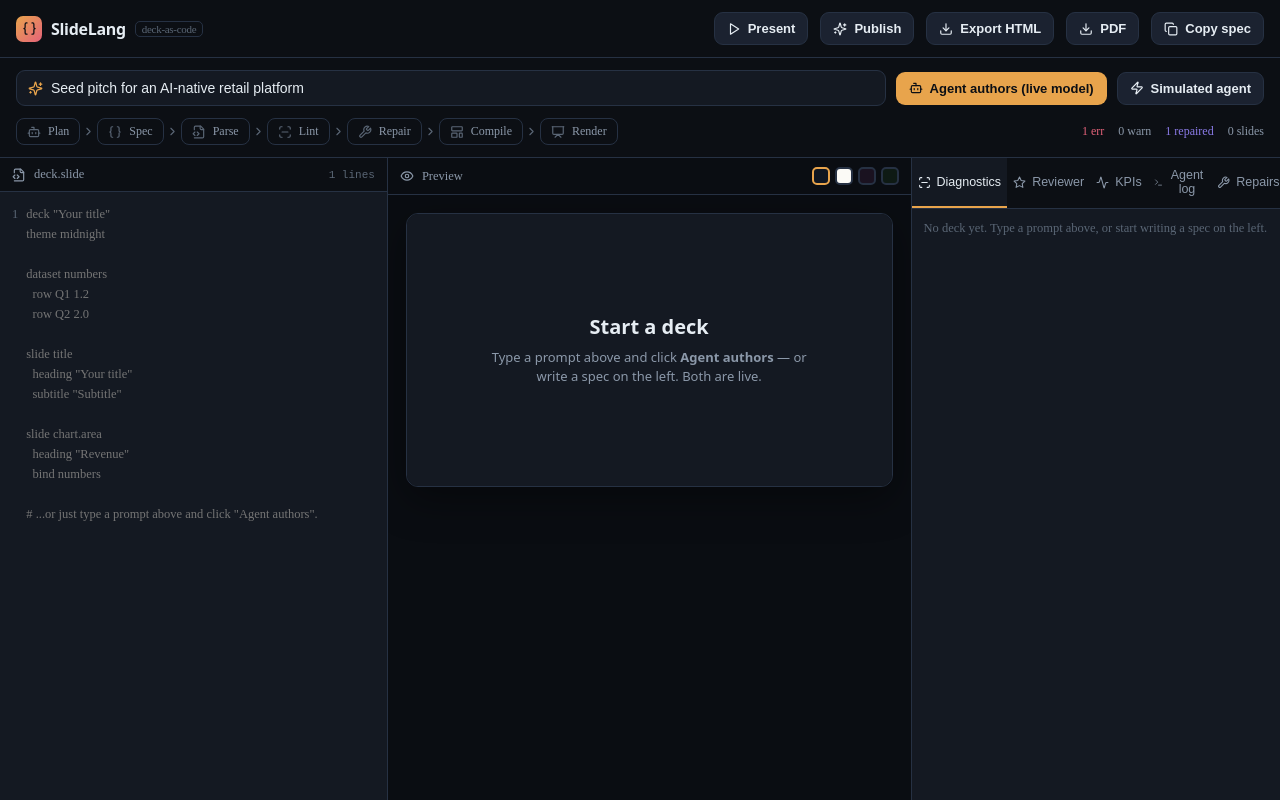
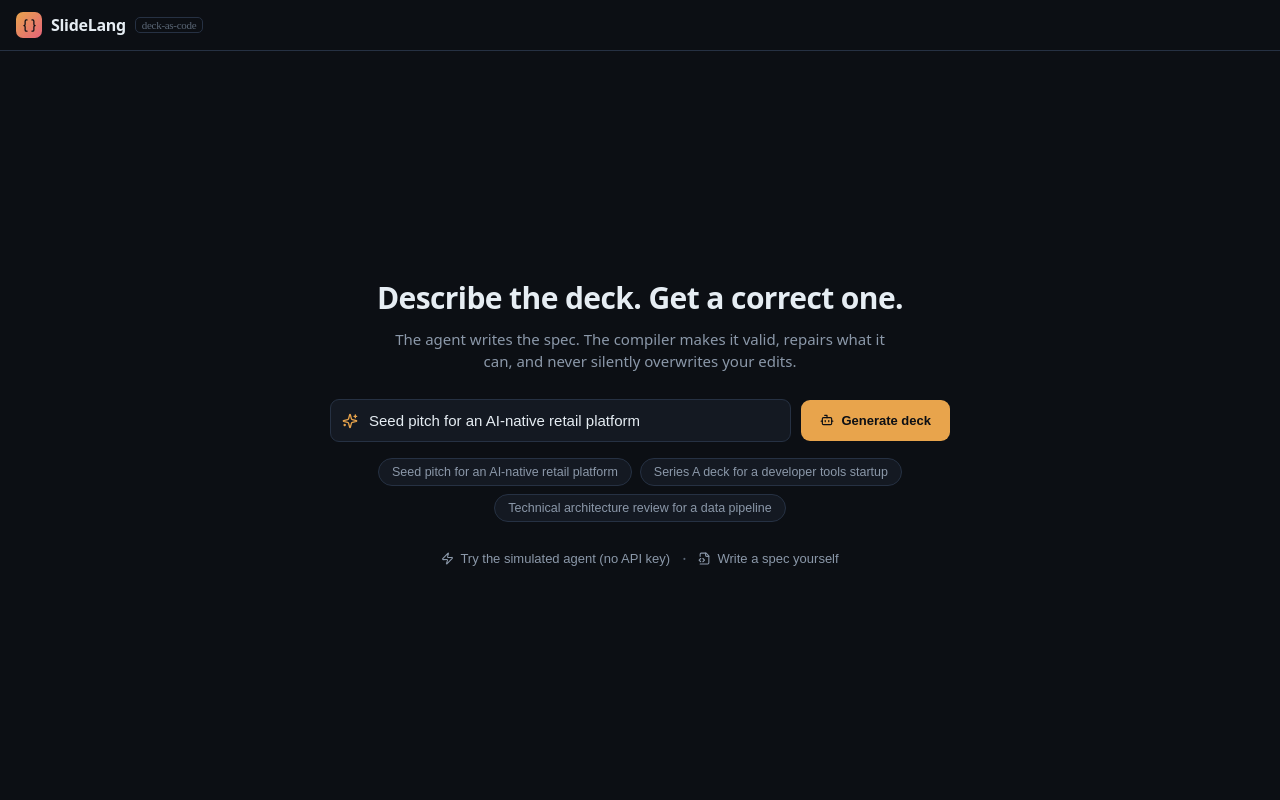
Before and after one commit to ShamaVox/aifund-slidelang, a React (Vite) app in the folder slidelang/: page / in a window 1280 px wide. Built offline with nearby package versions, Linux system fonts and the light colour scheme.

Commit message:
making UI/UX simple

```diff
--- a/slidelang/src/App.jsx
+++ b/slidelang/src/App.jsx
@@ -77,6 +77,10 @@ export default function App() {
   const [metrics, setMetrics] = useState(null);
   const [imageAssets, setImageAssets] = useState({}); // assetId -> data_url (session cache)
   const [imgBusy, setImgBusy] = useState(false);
+  // presentation-only UI state (no effect on the compiler/merge logic)
+  const [showEditor, setShowEditor] = useState(false); // user chose "write a spec myself" from the empty state
+  const [pipeExpanded, setPipeExpanded] = useState(false); // full 7-stage pipeline vs. collapsed status pill
+  const [exportOpen, setExportOpen] = useState(false); // export dropdown menu
 
   const built = useMemo(() => build(src, { plugins: DEFAULT_PLUGINS }), [src]);
   const isEmpty = !src.trim();
@@ -231,6 +235,26 @@ export default function App() {
 
   const lineCount = src.split("\n").length;
 
+  // Progressive disclosure: the empty state shows only the prompt.
+  // The full workspace (pipeline, panes, tabs, export) appears once there's a deck,
+  // the user opts into hand-writing a spec, or a generation is in flight.
+  const authoring = !isEmpty || !!baseAst || showEditor || running;
+  const hasDeck = slides.length > 0;
+  const showStages = pipeExpanded || running; // auto-expand the pipeline while the agent works
+  const pillTone = running ? "run" : errors.length ? "warn" : "ok";
+  const pillLabel = running
+    ? "Agent working…"
+    : errors.length
+      ? `${errors.length} error${errors.length > 1 ? "s" : ""}${repairs.length ? ` · ${repairs.length} auto-repaired` : ""}`
+      : `Ready · ${slides.length} slide${slides.length === 1 ? "" : "s"}`;
+  const EXAMPLES = [
+    "Seed pitch for an AI-native retail platform",
+    "Series A deck for a developer tools startup",
+    "Technical architecture review for a data pipeline",
+  ];
+
+  // ---- Empty state: one prompt, one action. Everything else stays hidden. ----
+  if (!authoring) {
     return (
       <div className="app">
         <header>
@@ -239,11 +263,68 @@ export default function App() {
             <b>SlideLang</b><span className="tag">deck-as-code</span>
           </div>
           <div className="spacer" />
-        <button className="btn" onClick={() => setPresent(true)}><Play size={14} /> Present</button>
+        </header>
+        <div className="hero">
+          <div className="hero-inner">
+            <h1>Describe the deck. Get a correct one.</h1>
+            <p>The agent writes the spec. The compiler makes it valid, repairs what it can, and never silently overwrites your edits.</p>
+            <div className="hero-input">
+              <div className="inputwrap">
+                <Sparkles size={16} color={C.amber} className="ic" />
+                <input
+                  autoFocus
+                  value={prompt}
+                  onChange={(e) => setPrompt(e.target.value)}
+                  onKeyDown={(e) => { if (e.key === "Enter" && prompt.trim()) generate(true); }}
+                  placeholder="Describe the deck you want…"
+                />
+              </div>
+              <button className="btn primary" disabled={running || !prompt.trim()} onClick={() => generate(true)}>
+                {running ? <RefreshCw size={14} className="spin" /> : <Bot size={14} />} Generate deck
+              </button>
+            </div>
+            <div className="chips-row">
+              {EXAMPLES.map((ex) => (
+                <button key={ex} className="chip-ex" onClick={() => { setPrompt(ex); generate(true); }}>{ex}</button>
+              ))}
+            </div>
+            <div className="hero-alt">
+              <button className="link-btn" onClick={() => generate(false)}><Zap size={13} /> Try the simulated agent (no API key)</button>
+              <span className="dot">·</span>
+              <button className="link-btn" onClick={() => setShowEditor(true)}><FileCode2 size={13} /> Write a spec yourself</button>
+            </div>
+          </div>
+        </div>
+      </div>
+    );
+  }
+
+  return (
+    <div className="app">
+      <header>
+        <div className="brand">
+          <div className="logo"><Braces size={15} color="#0C0F14" /></div>
+          <b>SlideLang</b><span className="tag">deck-as-code</span>
+        </div>
+        <div className="spacer" />
+        {hasDeck && (
+          <>
+            <button className="btn primary" onClick={() => setPresent(true)}><Play size={14} /> Present</button>
             <button className="btn" onClick={publish}><Sparkles size={14} /> Publish</button>
-        <button className="btn" onClick={downloadHTML}><Download size={14} /> Export HTML</button>
-        <button className="btn" onClick={() => { window.print(); }}><Download size={14} /> PDF</button>
-        <button className="btn" onClick={() => { navigator.clipboard?.writeText(src); flash("Spec copied"); }}><Copy size={14} /> Copy spec</button>
+            <div className="exportmenu">
+              <button className="btn" onClick={() => setExportOpen((v) => !v)}>
+                <Download size={14} /> Export <ChevronRight size={12} style={{ transform: exportOpen ? "rotate(90deg)" : "rotate(90deg)" }} />
+              </button>
+              {exportOpen && (
+                <div className="menu" onMouseLeave={() => setExportOpen(false)}>
+                  <button onClick={() => { downloadHTML(); setExportOpen(false); }}><Download size={13} /> Export HTML</button>
+                  <button onClick={() => { window.print(); setExportOpen(false); }}><Download size={13} /> Print / PDF</button>
+                  <button onClick={() => { navigator.clipboard?.writeText(src); flash("Spec copied"); setExportOpen(false); }}><Copy size={13} /> Copy spec</button>
+                </div>
+              )}
+            </div>
+          </>
+        )}
       </header>
 
       <div className="promptbar">
@@ -258,7 +339,12 @@ export default function App() {
           <button className="btn" disabled={running} onClick={() => generate(false)}><Zap size={14} /> Simulated agent</button>
         </div>
         <div className="pipeline">
-          {STAGES.map((st, i) => {
+          <button className={"statuspill " + pillTone} onClick={() => setPipeExpanded((v) => !v)} title="Show the compile pipeline">
+            {running ? <RefreshCw size={12} className="spin" /> : <span className="dotmark" />}
+            {pillLabel}
+            <ChevronRight size={12} style={{ transform: showStages ? "rotate(90deg)" : "none", opacity: 0.6 }} />
+          </button>
+          {showStages && STAGES.map((st, i) => {
             const on = active[st.id]; const Ic = st.icon;
             return (
               <React.Fragment key={st.id}>
@@ -268,12 +354,14 @@ export default function App() {
             );
           })}
           <div className="spacer" />
+          {showStages && (
             <div className="counts">
               <span style={{ color: errors.length ? C.coral : C.teal }}>{errors.length} err</span>
               <span style={{ color: warnings.length ? C.amber : C.dim }}>{warnings.length} warn</span>
               <span style={{ color: C.violet }}>{repairs.length} repaired</span>
               <span style={{ color: C.dim }}>{slides.length} slides</span>
             </div>
+          )}
         </div>
 
         {baseAst && (
--- a/slidelang/src/styles.css
+++ b/slidelang/src/styles.css
@@ -843,3 +843,196 @@ header {
   max-width: 340px;
   line-height: 1.5
 }
+
+/* ---- Empty-state hero (progressive disclosure) ---- */
+.hero {
+  flex: 1;
+  display: flex;
+  align-items: center;
+  justify-content: center;
+  padding: 24px;
+}
+
+.hero-inner {
+  width: 100%;
+  max-width: 620px;
+  text-align: center;
+}
+
+.hero-inner h1 {
+  font-size: 30px;
+  line-height: 1.15;
+  letter-spacing: -0.02em;
+  margin: 0 0 12px;
+  color: var(--text);
+}
+
+.hero-inner p {
+  font-size: 15px;
+  line-height: 1.5;
+  color: var(--dim);
+  margin: 0 auto 26px;
+  max-width: 520px;
+}
+
+.hero-input {
+  display: flex;
+  gap: 10px;
+  align-items: center;
+}
+
+.hero-input .inputwrap input {
+  padding: 12px 12px 12px 38px;
+  font-size: 15px;
+}
+
+.hero-input .inputwrap .ic {
+  top: 14px;
+}
+
+.hero-input .btn.primary {
+  padding: 12px 18px;
+}
+
+.chips-row {
+  display: flex;
+  flex-wrap: wrap;
+  gap: 8px;
+  justify-content: center;
+  margin-top: 16px;
+}
+
+.chip-ex {
+  background: var(--panel);
+  border: 1px solid var(--line);
+  color: var(--dim);
+  border-radius: 999px;
+  padding: 6px 13px;
+  font-size: 12.5px;
+  cursor: pointer;
+  transition: all .15s;
+}
+
+.chip-ex:hover {
+  border-color: var(--amber);
+  color: var(--text);
+}
+
+.hero-alt {
+  margin-top: 26px;
+  display: flex;
+  align-items: center;
+  justify-content: center;
+  gap: 12px;
+  color: var(--faint);
+}
+
+.hero-alt .dot {
+  color: var(--faint);
+}
+
+.link-btn {
+  display: inline-flex;
+  align-items: center;
+  gap: 6px;
+  background: none;
+  border: none;
+  color: var(--dim);
+  font-size: 13px;
+  cursor: pointer;
+  padding: 0;
+}
+
+.link-btn:hover {
+  color: var(--amber);
+}
+
+/* ---- Collapsed pipeline status pill ---- */
+.statuspill {
+  display: inline-flex;
+  align-items: center;
+  gap: 8px;
+  border-radius: 999px;
+  padding: 6px 12px;
+  font-size: 12.5px;
+  font-weight: 600;
+  cursor: pointer;
+  border: 1px solid var(--line);
+  background: var(--panel2);
+  color: var(--text);
+  flex-shrink: 0;
+  transition: all .15s;
+}
+
+.statuspill .dotmark {
+  width: 7px;
+  height: 7px;
+  border-radius: 50%;
+  display: inline-block;
+}
+
+.statuspill.ok {
+  border-color: rgba(63, 184, 175, .4);
+  color: var(--teal);
+}
+
+.statuspill.ok .dotmark {
+  background: var(--teal);
+}
+
+.statuspill.warn {
+  border-color: rgba(232, 164, 76, .45);
+  color: var(--amber);
+}
+
+.statuspill.warn .dotmark {
+  background: var(--amber);
+}
+
+.statuspill.run {
+  border-color: rgba(139, 123, 232, .45);
+  color: var(--violet);
+}
+
+.statuspill:hover {
+  border-color: var(--faint);
+}
+
+/* ---- Export dropdown ---- */
+.exportmenu {
+  position: relative;
+}
+
+.exportmenu .menu {
+  position: absolute;
+  right: 0;
+  top: calc(100% + 6px);
+  background: var(--panel2);
+  border: 1px solid var(--line);
+  border-radius: 10px;
+  padding: 5px;
+  display: flex;
+  flex-direction: column;
+  min-width: 168px;
+  z-index: 50;
+  box-shadow: 0 12px 30px rgba(0, 0, 0, .4);
+}
+
+.exportmenu .menu button {
+  display: flex;
+  align-items: center;
+  gap: 9px;
+  background: none;
+  border: none;
+  color: var(--text);
+  font-size: 13px;
+  font-weight: 500;
+  text-align: left;
+  padding: 8px 10px;
+  border-radius: 7px;
+  cursor: pointer;
+}
+
+.exportmenu .menu button:hover {
+  background: var(--panel);
+}
```
Lines whose indentation alone changed are shown as unchanged.
